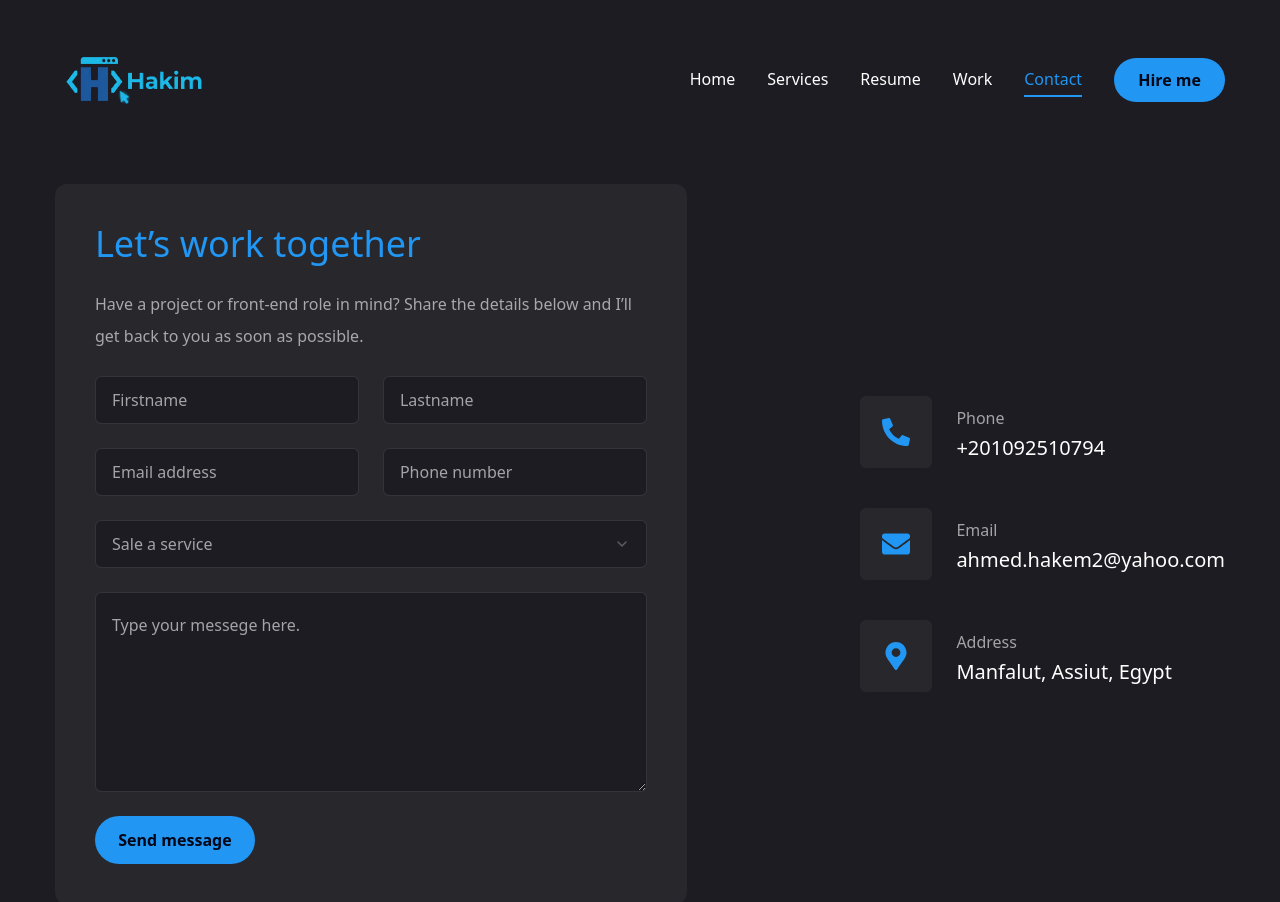
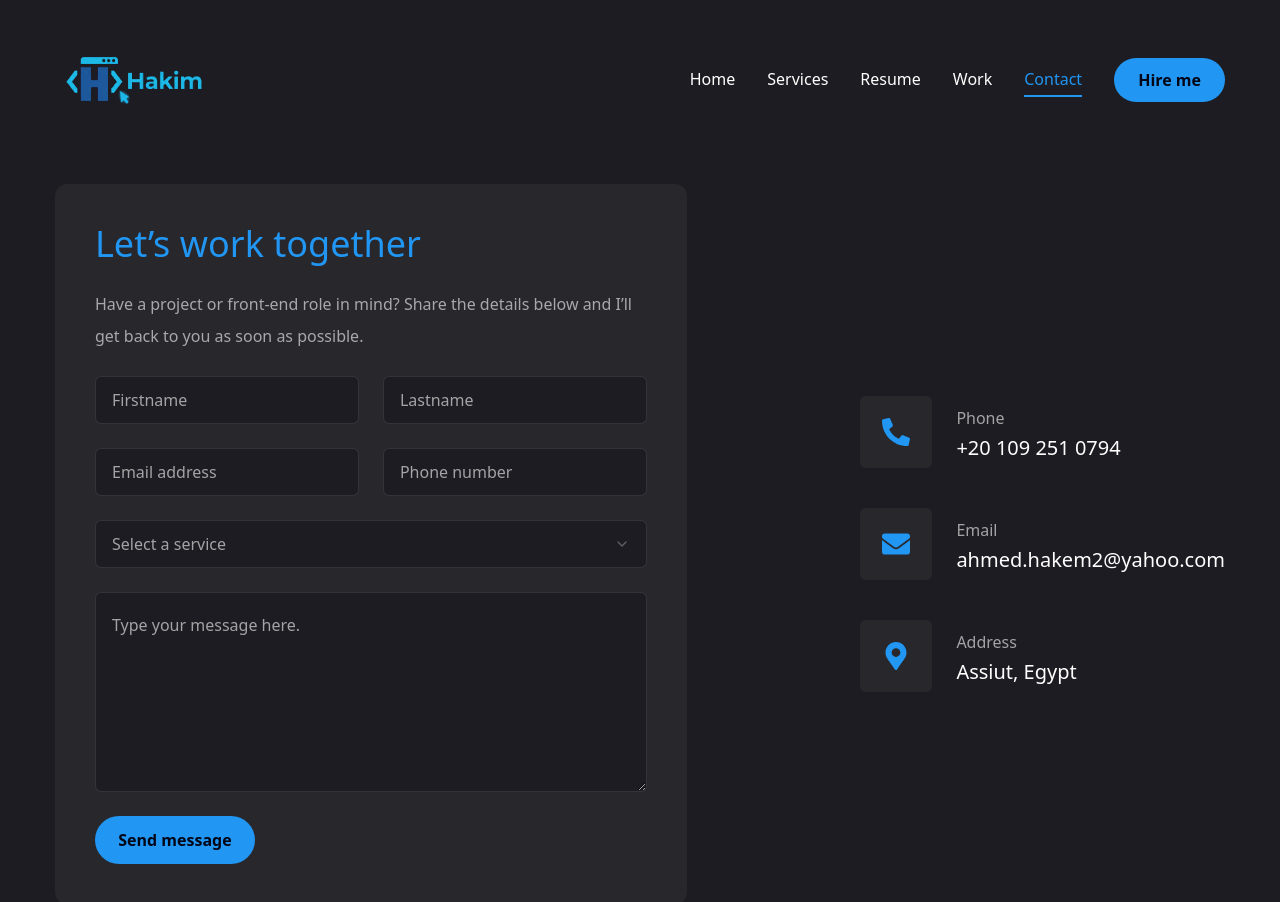
Before and after one commit to HAKIM166/hakim_portfolio, a Next.js app: page /contact in a window 1280 px wide. Shown: the top 902 px of the page. Built offline with nearby package versions, Linux system fonts and the light colour scheme.

Commit message:
Update portfolio contact form and CTA links

```diff
--- a/app/contact/page.jsx
+++ b/app/contact/page.jsx
@@ -1,5 +1,6 @@
 "use client";
 
+import { useRef, useState } from "react";
 import { Button } from "@/components/ui/button";
 import { Textarea } from "@/components/ui/textarea";
 import { Input } from "@/components/ui/input";
@@ -15,24 +16,68 @@ import {
 import { FaEnvelope, FaMapMarkerAlt, FaPhoneAlt } from "react-icons/fa";
 import { motion } from "framer-motion";
 
+const formspreeEndpoint = "https://formspree.io/f/xwvzloea";
+
 const info = [
   {
     icon: <FaPhoneAlt />,
     title: "Phone",
-    description: "+201092510794",
+    description: "+20 109 251 0794",
+    href: "https://wa.me/201092510794",
   },
   {
     icon: <FaEnvelope />,
     title: "Email",
     description: "ahmed.hakem2@yahoo.com",
+    href: "mailto:ahmed.hakem2@yahoo.com",
   },
   {
     icon: <FaMapMarkerAlt />,
     title: "Address",
-    description: "Manfalut, Assiut, Egypt",
+    description: "Assiut, Egypt",
+    href: null,
   },
 ];
+
 export default function Contact() {
+  const formRef = useRef(null);
+  const [service, setService] = useState("");
+  const [status, setStatus] = useState("idle");
+
+  const handleSubmit = async (event) => {
+    event.preventDefault();
+
+    if (!formRef.current) return;
+
+    setStatus("sending");
+
+    const formData = new FormData(formRef.current);
+    formData.append("_subject", "New portfolio contact message");
+
+    try {
+      const response = await fetch(formspreeEndpoint, {
+        method: "POST",
+        body: formData,
+        headers: {
+          Accept: "application/json",
+        },
+      });
+
+      if (!response.ok) {
+        throw new Error("Failed to send message");
+      }
+
+      setStatus("success");
+      formRef.current.reset();
+      setService("");
+      setTimeout(() => {
+        setStatus("idle");
+      }, 5000);
+    } catch {
+      setStatus("error");
+    }
+  };
+
   return (
     <motion.section
       initial={{ opacity: 0 }}
@@ -44,66 +89,129 @@ export default function Contact() {
     >
       <div className="container mx-auto">
         <div className="flex flex-col xl:flex-row gap-[30px]">
-          {/* form */}
           <div className="xl:w-[54%] order-2 xl:order-none">
             <form
-              className="flex flex-col gap-6 p-10 bg-[#27272c]
-            rounded-xl"
+              ref={formRef}
+              onSubmit={handleSubmit}
+              className="flex flex-col gap-6 p-10 bg-[#27272c] rounded-xl"
             >
-              <h3 className="text-4xl text-accent">Let’s work together </h3>
+              <h3 className="text-4xl text-accent">Let’s work together</h3>
+
               <p className="text-white/60">
                 Have a project or front-end role in mind? Share the details
                 below and I’ll get back to you as soon as possible.
               </p>
-              {/* input */}
+
               <div className="grid grid-cols-1 md:grid-cols-2 gap-6">
-                <Input type="firstname" placeholder="Firstname" />
-                <Input type="lastname" placeholder="Lastname" />
-                <Input type="email" placeholder="Email address" />
-                <Input type="phone" placeholder="Phone number" />
+                <Input
+                  name="firstname"
+                  type="text"
+                  placeholder="Firstname"
+                  required
+                />
+                <Input
+                  name="lastname"
+                  type="text"
+                  placeholder="Lastname"
+                  required
+                />
+                <Input
+                  name="email"
+                  type="email"
+                  placeholder="Email address"
+                  required
+                />
+                <Input name="phone" type="tel" placeholder="Phone number" />
               </div>
-              {/* select */}
-              <Select>
+
+              <input type="hidden" name="service" value={service} />
+
+              <Select value={service} onValueChange={setService}>
                 <SelectTrigger className="w-full">
-                  <SelectValue placeholder="Sale a service" />
+                  <SelectValue placeholder="Select a service" />
                 </SelectTrigger>
+
                 <SelectContent>
                   <SelectGroup>
                     <SelectLabel>Select a service</SelectLabel>
-                    <SelectItem value="est"> Web Development </SelectItem>
-                    <SelectItem value="cst"> UI/UX Design </SelectItem>
-                    <SelectItem value="mst"> Logo Design </SelectItem>
+                    <SelectItem value="Web Development">
+                      Web Development
+                    </SelectItem>
+                    <SelectItem value="Front-End Dashboard">
+                      Front-End Dashboard
+                    </SelectItem>
+                    <SelectItem value="Restaurant Menu / Ordering UI">
+                      Restaurant Menu / Ordering UI
+                    </SelectItem>
+                    <SelectItem value="Portfolio Website">
+                      Portfolio Website
+                    </SelectItem>
                   </SelectGroup>
                 </SelectContent>
               </Select>
-              {/* textarea */}
+
               <Textarea
+                name="message"
                 className="h-[200px]"
-                placeholder="Type your messege here."
+                placeholder="Type your message here."
+                required
               />
-              {/* btn */}
-              <Button size="md" className="max-w-40">
-                Send message
+
+              {status === "success" && (
+                <p className="text-sm text-green-400">
+                  Message sent successfully. I’ll get back to you soon.
+                </p>
+              )}
+
+              {status === "error" && (
+                <p className="text-sm text-red-400">
+                  Something went wrong. Please try again or contact me by email.
+                </p>
+              )}
+
+              <Button
+                type="submit"
+                size="md"
+                className="max-w-40"
+                disabled={status === "sending"}
+              >
+                {status === "sending" ? "Sending..." : "Send message"}
               </Button>
             </form>
           </div>
-          {/* info */}
+
           <div className="flex-1 flex items-center xl:justify-end order-1 xl:order-none mb-8 xl:mb-0">
             <ul className="flex flex-col gap-10">
               {info.map((item, index) => {
-                return (
-                  <li key={index} className="flex items-center gap-6">
-                    <div
-                      className="w-[52px] h-[52px] xl:w-[72px] xl:h-[72px] bg-[#27272c]
-                   text-accent rounded-md flex items-center justify-center"
-                    >
+                const content = (
+                  <li className="flex items-center gap-6">
+                    <div className="w-[52px] h-[52px] xl:w-[72px] xl:h-[72px] bg-[#27272c] text-accent rounded-md flex items-center justify-center">
                       <div className="text-[28px]">{item.icon}</div>
                     </div>
+
                     <div className="flex-1">
                       <p className="text-white/60">{item.title}</p>
                       <h3 className="text-xl">{item.description}</h3>
                     </div>
                   </li>
+                );
+
+                return item.href ? (
+                  <a
+                    key={index}
+                    href={item.href}
+                    target={item.href.startsWith("http") ? "_blank" : undefined}
+                    rel={
+                      item.href.startsWith("http")
+                        ? "noopener noreferrer"
+                        : undefined
+                    }
+                    className="block"
+                  >
+                    {content}
+                  </a>
+                ) : (
+                  <div key={index}>{content}</div>
                 );
               })}
             </ul>
--- a/app/resume/page.jsx
+++ b/app/resume/page.jsx
@@ -32,27 +32,27 @@ import {
 /* ABOUT DATA */
 const about = {
   title: "About me",
-  description: `I'm Ahmed Abd Ul Hakim Amir, a self-taught junior front-end developer from Assiut, Egypt.
+  description: `I'm Ahmed Abdel Hakim, a front-end developer from Assiut, Egypt, focused on building modern web interfaces, SaaS-style dashboards, and responsive digital products.
 
-Over the last ~1.5 years, I've focused on building real projects with React, Next.js, TypeScript and modern CSS. My recent work includes SaaS dashboards, restaurant web apps, authentication flows, responsive interfaces and localized Arabic/English UI.
+Over the last 2.5+ years, I've worked on real-world frontend projects using React, Next.js, TypeScript, Tailwind CSS, MUI, Zustand, Supabase, and modern UI architecture. My recent work includes AI-powered dashboards, restaurant ordering platforms, QR menu systems, authentication flows, responsive interfaces, SEO improvements, and localized Arabic/English UI with RTL support.
 
-I care about clean code, reusable components, realistic user experience and building interfaces that feel practical, organized and easy to use.`,
+I care about clean code, reusable components, realistic user experience, performance, and building interfaces that feel practical, organized, and production-ready.`,
   info: [
-    { fieldName: "Name", fieldValue: "Ahmed Abd Ul Hakim Amir" },
-    { fieldName: "Role", fieldValue: "Front-End Developer (Junior)" },
-    { fieldName: "Location", fieldValue: "Manfalut, Assiut, Egypt" },
+    { fieldName: "Name", fieldValue: "Ahmed Abdel Hakim" },
+    { fieldName: "Role", fieldValue: "Front-End Developer" },
+    { fieldName: "Location", fieldValue: "Assiut, Egypt" },
     {
       fieldName: "Experience",
-      fieldValue: "≈1.5 years (self-learning & projects)",
+      fieldValue: "2.5+ years building web interfaces",
     },
     { fieldName: "Email", fieldValue: "ahmed.hakem2@yahoo.com" },
     { fieldName: "Phone", fieldValue: "+20 109 251 0794" },
     { fieldName: "GitHub", fieldValue: "github.com/HAKIM166" },
     {
       fieldName: "LinkedIn",
-      fieldValue: "linkedin.com/in/ahmed-hakem-34b3b3350",
+      fieldValue: "https://www.linkedin.com/in/ahmed-abdel-hakim-34b3b3350/",
     },
-    { fieldName: "Languages", fieldValue: "Arabic (native), English (B1)" },
+    { fieldName: "Languages", fieldValue: "Arabic (Native), English (Good working proficiency)" },
   ],
 };
 
--- a/components/Header.jsx
+++ b/components/Header.jsx
@@ -28,7 +28,11 @@ export default function Header() {
         {/* desktop nav & hire me button */}
         <div className="hidden xl:flex items-center gap-8">
           <Nav />
-          <Link href="/contact">
+          <Link
+            href="https://wa.me/201092510794?text=Hello%20Ahmed%2C%20I%20saw%20your%20portfolio%20and%20I%27d%20like%20to%20discuss%20a%20project."
+            target="_blank"
+            rel="noopener noreferrer"
+          >
             <Button>Hire me</Button>
           </Link>
         </div>
--- a/components/Stats.jsx
+++ b/components/Stats.jsx
@@ -4,24 +4,24 @@ import CountUp from "react-countup";
 
 const stats = [
   {
-    num: 1.5,
+    num: 2.5,
     decimals: 1,
-    text: "Years of focused learning",
+    text: "Years building web interfaces",
+  },
+  {
+    num: 7,
+    decimals: 0,
+    text: "Portfolio projects completed",
+  },
+  {
+    num: 15,
+    decimals: 0,
+    text: "Frontend tools and skills",
   },
   {
     num: 5,
     decimals: 0,
-    text: "Major projects built",
-  },
-  {
-    num: 8,
-    decimals: 0,
-    text: "Core technologies used",
-  },
-  {
-    num: 3,
-    decimals: 0,
-    text: "API-driven projects",
+    text: "Real-world product systems",
   },
 ];
 
```
